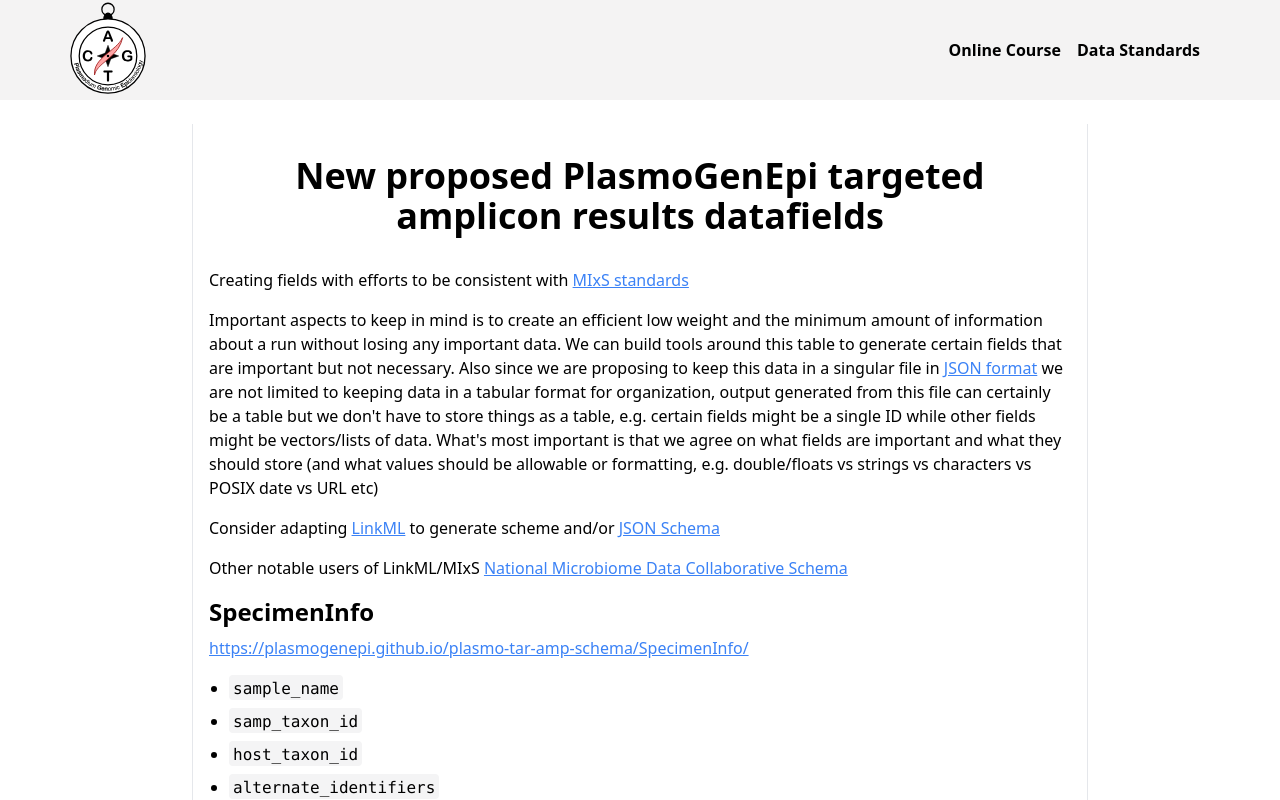
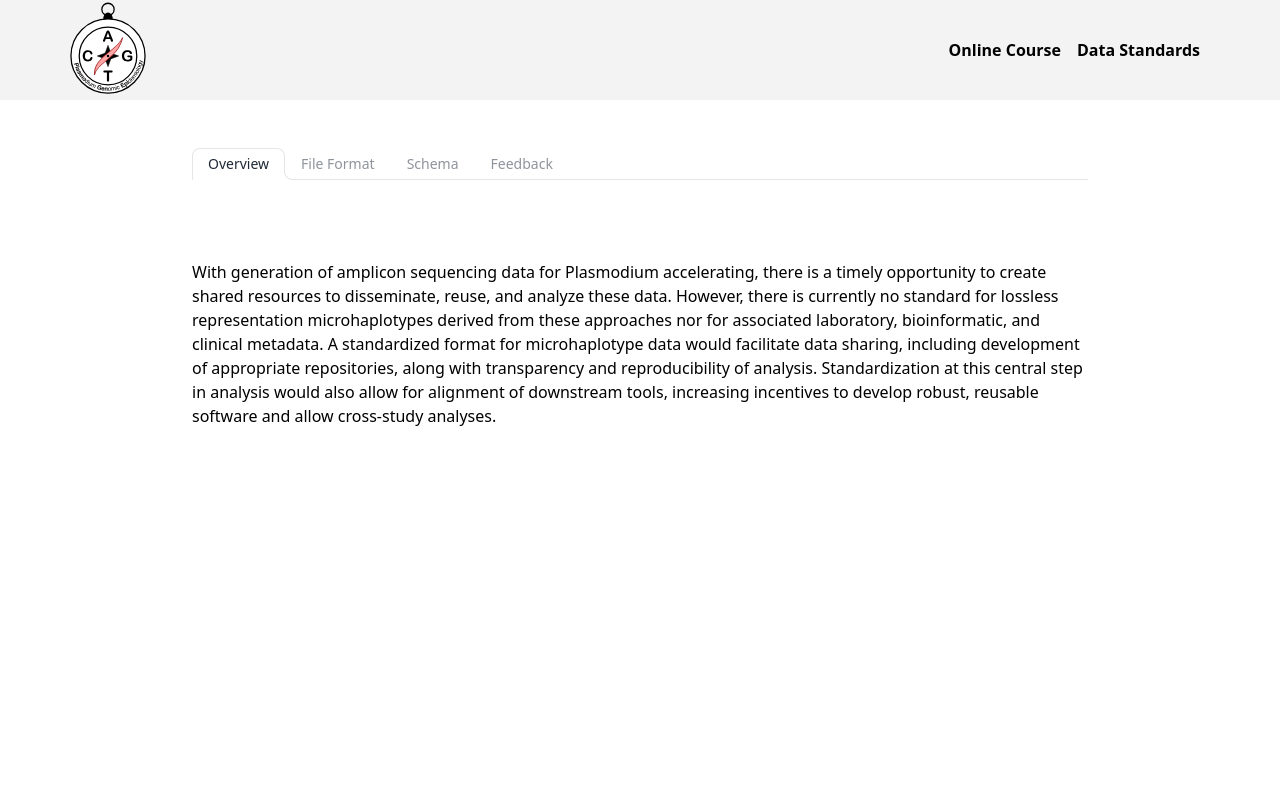
Before and after one commit to PlasmoGenEpi/plasmogenepi-website, a Next.js app: page /DataStandards in a window 1280 px wide. Shown: the top 800 px of the page. Built offline with nearby package versions, Linux system fonts and the light colour scheme.

Commit message:
added tabs DataStandards

```diff
--- a/app/(Layout)/DataStandards/page.tsx
+++ b/app/(Layout)/DataStandards/page.tsx
@@ -1,6 +1,80 @@
+"use client";
+
 import AmpliconFileFormat from "@/app/components/DataStandards/Markdown/AmpliconFileFormat";
+import AmpliconFileFormatIntroduction from "@/app/components/DataStandards/Markdown/AmpliconFileFormatIntroduction";
+import MissionStatement from "@/app/components/DataStandards/MissionStatement";
 import Link from "next/link";
+import { useState } from "react";
 
 export default function DataStandards() {
-  return <AmpliconFileFormat />;
+  const [page, setPage] = useState(0);
+  return (
+    <div className="">
+      <div className="mx-auto max-w-4xl py-12">
+        <div className="tabs  justify-center">
+          <a
+            onClick={(e) => {
+              setPage(0);
+            }}
+            className={
+              page === 0 ? "tab-active tab tab-lifted " : "tab tab-lifted pl-4"
+            }
+          >
+            Overview
+          </a>
+          <a
+            onClick={(e) => {
+              setPage(1);
+            }}
+            className={
+              page === 1 ? "tab-active tab tab-lifted" : "tab tab-lifted"
+            }
+          >
+            File Format
+          </a>
+          <a
+            onClick={(e) => {
+              setPage(2);
+            }}
+            className={
+              page === 2 ? "tab-active tab tab-lifted" : "tab tab-lifted"
+            }
+          >
+            Schema
+          </a>
+          <a
+            onClick={(e) => {
+              setPage(3);
+            }}
+            className={
+              page === 3 ? "tab-active tab tab-lifted" : "tab tab-lifted"
+            }
+          >
+            Feedback
+          </a>
+          <div className="tab tab-lifted pointer-events-none grow"></div>
+        </div>
+      </div>
+      <div className="mx-auto mt-8 max-w-4xl">
+        {page === 0 ? (
+          <MissionStatement />
+        ) : page === 1 ? (
+          <AmpliconFileFormatIntroduction />
+        ) : page === 2 ? (
+          <AmpliconFileFormat />
+        ) : (
+          <div className="mx-auto flex">
+            <iframe
+              className="mx-auto"
+              src="https://docs.google.com/forms/d/e/1FAIpQLScmNSGWXaa7Y38zU8Kl0aBBvG33i6UD_oYSRhuOY0aH_Aqx5Q/viewform?embedded=true"
+              width="640"
+              height="1200"
+            >
+              Loading…
+            </iframe>
+          </div>
+        )}
+      </div>
+    </div>
+  );
 }
--- a/app/components/DataStandards/Markdown/AmpliconFileFormat.tsx
+++ b/app/components/DataStandards/Markdown/AmpliconFileFormat.tsx
@@ -4,8 +4,8 @@ export default function AmpliconFileFormat() {
   return (
     <div className="">
       <div className="mx-auto max-w-4xl">
-        <div className="mt-6 min-h-screen border-x">
-          <div className="py-8">
+        <div className="mt-6 min-h-screen ">
+          <div className="pb-8">
             <div className=" mx-auto overflow-hidden px-4">
               <h1 className="mb-8 text-center text-4xl font-bold">
                 New proposed PlasmoGenEpi targeted amplicon results datafields
--- a/app/components/DataStandards/Markdown/AmpliconFileFormatIntroduction.tsx
+++ b/app/components/DataStandards/Markdown/AmpliconFileFormatIntroduction.tsx
@@ -4,8 +4,8 @@ export default function AmpliconFileFormatIntroduction() {
   return (
     <div className="">
       <div className="mx-auto max-w-4xl">
-        <div className="mt-6 min-h-screen border-x">
-          <div className="py-8">
+        <div className="mt-6 min-h-screen">
+          <div className="pb-8">
             <div className=" mx-auto overflow-hidden px-4">
               <h1 className="mb-8 text-center text-4xl font-bold">
                 Plasmodium amplicon file format
--- /dev/null
+++ b/app/components/DataStandards/MissionStatement.tsx
@@ -0,0 +1,19 @@
+export default function MissionStatement() {
+  return (
+    <div>
+      <p>
+        With generation of amplicon sequencing data for Plasmodium accelerating,
+        there is a timely opportunity to create shared resources to disseminate,
+        reuse, and analyze these data. However, there is currently no standard
+        for lossless representation microhaplotypes derived from these
+        approaches nor for associated laboratory, bioinformatic, and clinical
+        metadata. A standardized format for microhaplotype data would facilitate
+        data sharing, including development of appropriate repositories, along
+        with transparency and reproducibility of analysis. Standardization at
+        this central step in analysis would also allow for alignment of
+        downstream tools, increasing incentives to develop robust, reusable
+        software and allow cross-study analyses.
+      </p>
+    </div>
+  );
+}
--- a/app/components/Footer.tsx
+++ b/app/components/Footer.tsx
@@ -1,11 +1,16 @@
 export default function Footer() {
   return (
     <div className="h-40 bg-black bg-opacity-90 p-8">
-      <div className="mx-auto flex h-full max-w-6xl flex-col justify-center">
-        <div className="ml-auto flex flex-col items-center">
-          <a href="mailto:info@plasmogenepi.org" className="text-[#F3B941]">
-            info@plasmogenepi.org
-          </a>
+      <div className="mx-auto grid max-w-6xl grid-cols-2">
+        <div className="col-start-2 col-end-3 grid">
+          <div>
+            <span className="mx-auto text-[#F3B941]">Contact Us</span>
+          </div>
+          <div className="ml-auto flex flex-col items-center">
+            <a href="mailto:info@plasmogenepi.org" className="text-[#F3B941]">
+              info@plasmogenepi.org
+            </a>
+          </div>
         </div>
       </div>
     </div>
--- a/tailwind.config.ts
+++ b/tailwind.config.ts
@@ -1,20 +1,20 @@
-import type { Config } from 'tailwindcss'
+import type { Config } from "tailwindcss";
 
 const config: Config = {
   content: [
-    './pages/**/*.{js,ts,jsx,tsx,mdx}',
-    './components/**/*.{js,ts,jsx,tsx,mdx}',
-    './app/**/*.{js,ts,jsx,tsx,mdx}',
+    "./pages/**/*.{js,ts,jsx,tsx,mdx}",
+    "./components/**/*.{js,ts,jsx,tsx,mdx}",
+    "./app/**/*.{js,ts,jsx,tsx,mdx}",
   ],
   theme: {
     extend: {
       backgroundImage: {
-        'gradient-radial': 'radial-gradient(var(--tw-gradient-stops))',
-        'gradient-conic':
-          'conic-gradient(from 180deg at 50% 50%, var(--tw-gradient-stops))',
+        "gradient-radial": "radial-gradient(var(--tw-gradient-stops))",
+        "gradient-conic":
+          "conic-gradient(from 180deg at 50% 50%, var(--tw-gradient-stops))",
       },
     },
   },
-  plugins: [],
-}
-export default config
+  plugins: [require("daisyui")],
+};
+export default config;
```
Also changed, not shown: app/components/NavBar.tsx (+15 -0 lines).
